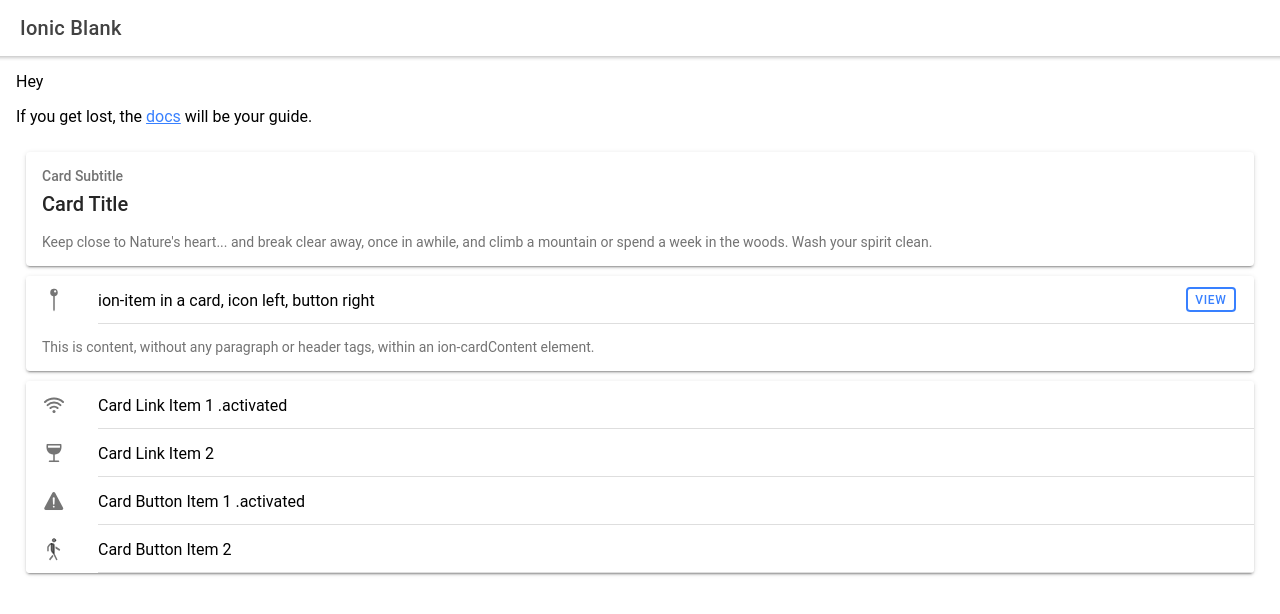
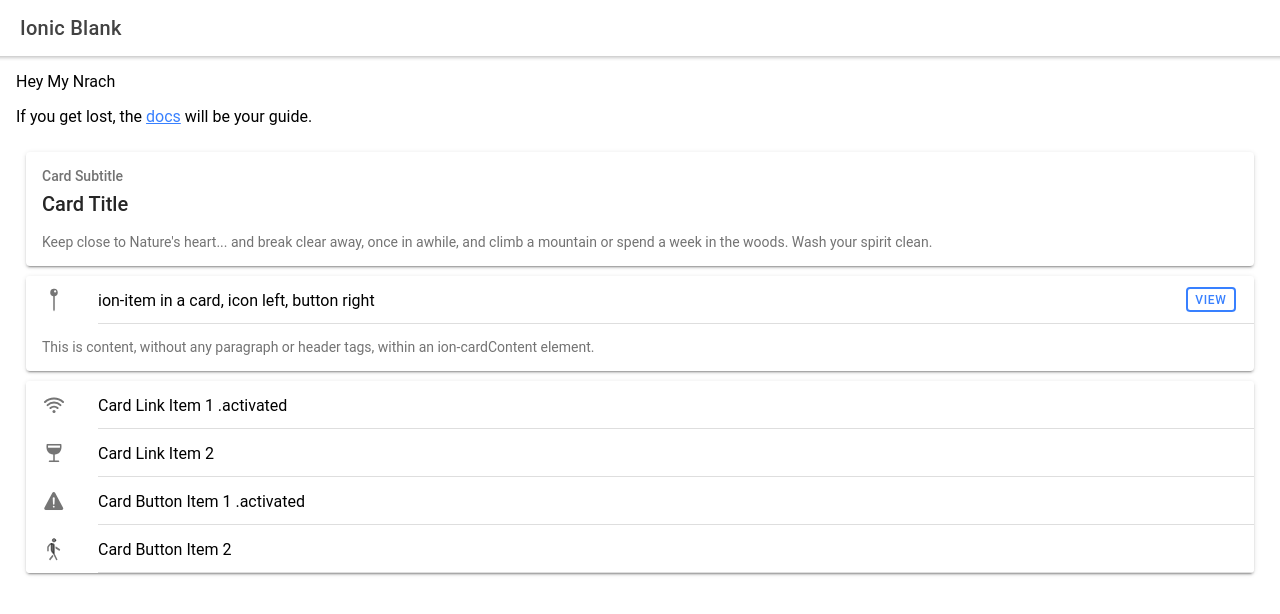
Before and after one commit to M-Frikken/crumblepad, a React (Create React App) app: page /home in a window 1280 px wide. Shown: the top 614 px of the page. Built offline with nearby package versions, Linux system fonts and the light colour scheme.

Commit message:
My first commit

```diff
--- a/src/pages/Home.tsx
+++ b/src/pages/Home.tsx
@@ -11,7 +11,7 @@ const Home: React.FC = () => {
         </IonToolbar>
       </IonHeader>
       <IonContent className="ion-padding">
-        Hey
+        Hey My Nrach
         <p>
           If you get lost, the{' '}
           <a target="_blank" rel="noopener noreferrer" href="https://ionicframework.com/docs/">
```
